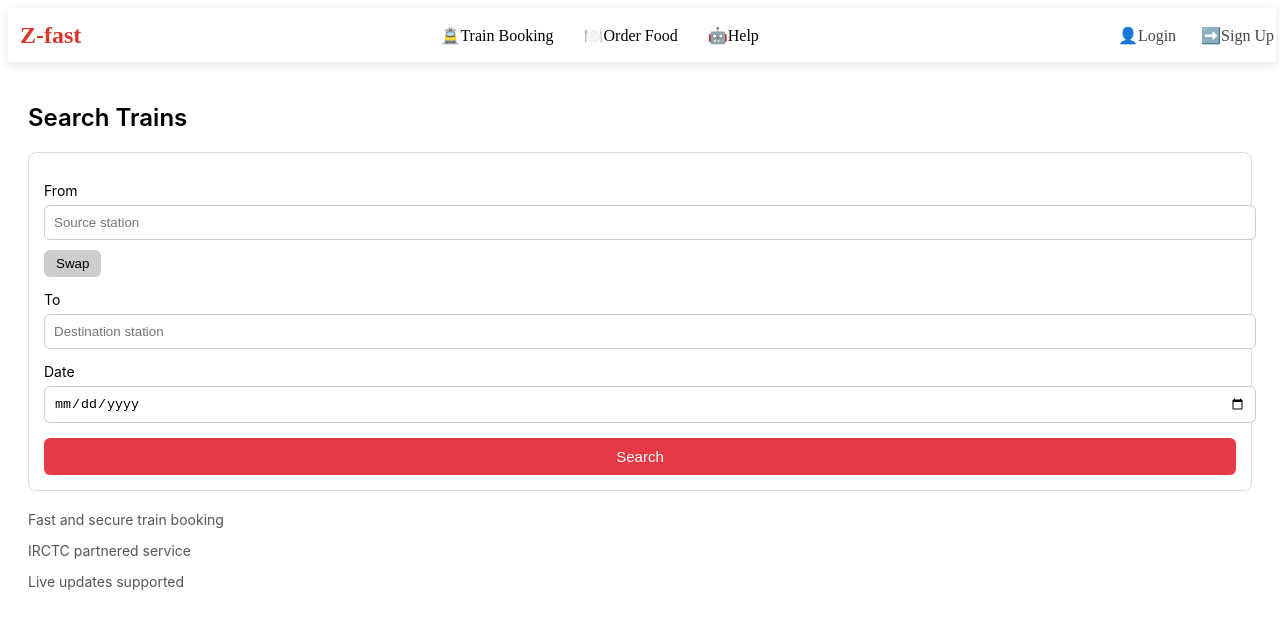
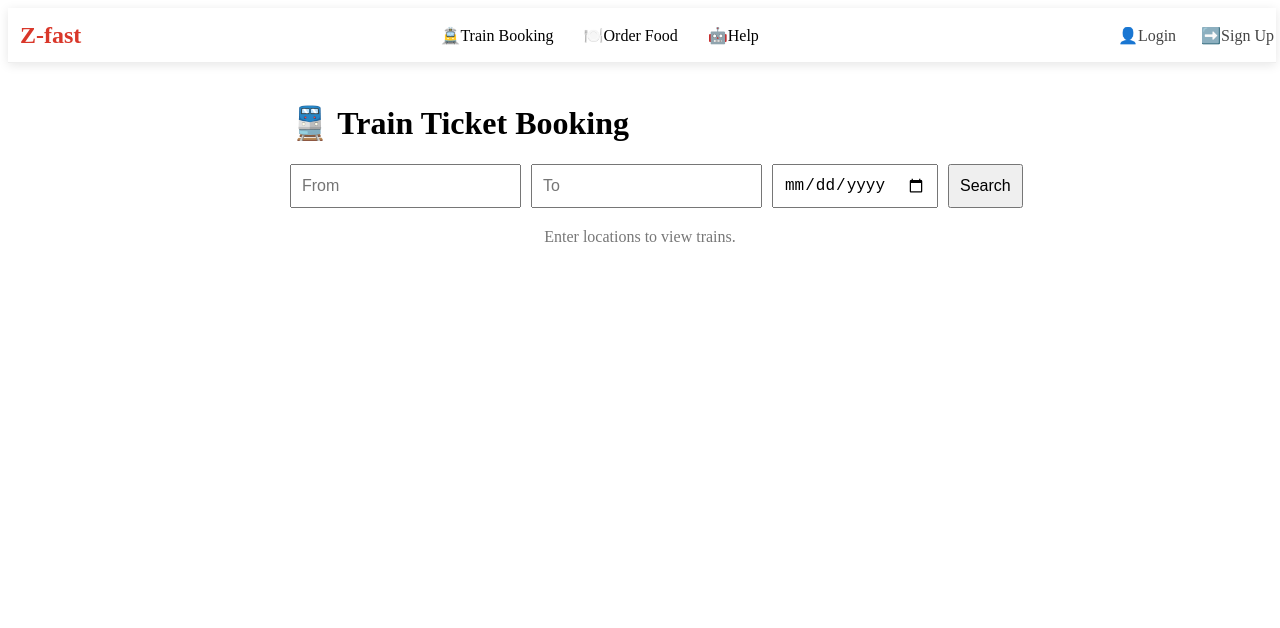
Before and after one commit to Kishoreveerasamy/tarin_ticket_booking_app_front_end, a React (Vite) app: page /train_ticket_booking_app/search-trains in a window 1280 px wide. Shown: the top 628 px of the page. Built offline with nearby package versions, Linux system fonts and the light colour scheme.

Commit message:
first commit

```diff
--- a/src/pages/TrainBooking.css
+++ b/src/pages/TrainBooking.css
@@ -1,62 +1,44 @@
-.tb-container {
+.train-booking {
   padding: 20px;
-  font-family: "Inter", sans-serif;
+  max-width: 700px;
+  margin: auto;
 }
 
-.tb-title {
-  font-size: 24px;
-  font-weight: 600;
+.search-container {
+  display: flex;
+  gap: 10px;
+  margin-bottom: 20px;
 }
 
-.tb-box {
+.search-container input,
+.search-container button {
+  padding: 10px;
+  font-size: 16px;
+}
+
+.train-card {
   border: 1px solid #ddd;
   padding: 15px;
+  margin-bottom: 15px;
   border-radius: 8px;
-  margin-top: 15px;
 }
 
-.tb-group {
-  margin-top: 12px;
+.train-card h3 {
+  margin: 0 0 10px;
 }
 
-.tb-group label {
-  font-size: 14px;
+.book-btn {
+  background: #007bff;
+  border: none;
+  color: white;
+  padding: 10px;
+  width: 100%;
+  margin-top: 10px;
+  cursor: pointer;
+  border-radius: 5px;
 }
 
-.tb-group input {
-  width: 100%;
-  padding: 9px;
-  margin-top: 5px;
-  border-radius: 6px;
-  border: 1px solid #ccc;
+.no-results {
+  text-align: center;
+  color: #777;
 }
-
-/* SWAP BUTTON */
-.tb-swap {
-  margin-top: 10px;
-  padding: 6px 12px;
-  border: none;
-  background: #ccc;
-  border-radius: 6px;
-  cursor: pointer;
-}
-
-/* SEARCH BUTTON */
-.tb-btn {
-  width: 100%;
-  padding: 10px;
-  background: #e63946;
-  color: white;
-  border: none;
-  border-radius: 6px;
-  cursor: pointer;
-  margin-top: 15px;
-  font-size: 15px;
-}
-
-/* INFO SECTION */
-.tb-info {
-  margin-top: 20px;
-  color: #555;
-  font-size: 14px;
-}
--- a/src/pages/TrainBooking.jsx
+++ b/src/pages/TrainBooking.jsx
@@ -1,71 +1,93 @@
-import { useState } from "react";
-import "./TrainBooking.css";
+import { useState } from "react"
+import "./TrainBooking.css"
 
 export default function TrainBooking() {
-  const [from, setFrom] = useState("");
-  const [to, setTo] = useState("");
-  const [date, setDate] = useState("");
+  const [from, setFrom] = useState("")
+  const [to, setTo] = useState("")
 
-  function swap() {
-    const temp = from;
-    setFrom(to);
-    setTo(temp);
+
+  const [date, setDate] = useState("")
+  const [trains, setTrains] = useState([])
+
+  const generateRandomTime = () => {
+    const hours = Math.floor(Math.random() * 12) + 1
+    const minutes = ["00", "15", "30", "45"][Math.floor(Math.random() * 4)]
+
+
+    const ampm = Math.random() > 0.5 ? "AM" : "PM"
+    return `${hours}:${minutes} ${ampm}`
   }
 
-  function search() {
-    if (from === "" || to === "" || date === "") {
-      alert("Please enter all fields");
-      return;
+  const handleSearch = () => {
+    if (!from || !to || !date) {
+      alert("Enter From, To, and Date")
+      return
     }
 
-    console.log("Searching trains...", { from, to, date });
+    const generatedTrains = Array.from({ length: 5 }, () => ({
+      id: Date.now() + Math.random(),
+
+      number: Math.floor(10000 + Math.random() * 90000),
+      name: `${from} - ${to} Express`,
+      from: from,
+      to: to,
+
+      date: date,
+      time: generateRandomTime(),
+      price: Math.floor(150 + Math.random() * 900),
+    }))
+
+    setTrains(generatedTrains)
   }
 
   return (
-    <div className="tb-container">
-      <h2 className="tb-title">Search Trains</h2>
+    <div className="train-booking">
+      <h1>🚆 Train Ticket Booking</h1>
 
-      <div className="tb-box">
+      <div className="search-container">
 
-        <div className="tb-group">
-          <label>From</label>
         <input
           type="text"
-            placeholder="Source station"
+          placeholder="From"
           value={from}
           onChange={(e) => setFrom(e.target.value)}
         />
-        </div>
 
-        <button className="tb-swap" onClick={swap}>Swap</button>
-
-        <div className="tb-group">
-          <label>To</label>
         <input
           type="text"
-            placeholder="Destination station"
+          placeholder="To"
           value={to}
           onChange={(e) => setTo(e.target.value)}
         />
-        </div>
 
-        <div className="tb-group">
-          <label>Date</label>
         <input
           type="date"
           value={date}
           onChange={(e) => setDate(e.target.value)}
         />
+
+        <button onClick={handleSearch}>Search</button>
       </div>
 
-        <button className="tb-btn" onClick={search}>Search</button>
+      <div className="train-list">
+        {trains.length === 0 ? (
+          <p className="no-results">Enter locations to view trains.</p>
+        ) : (
+          trains.map((train) => (
+            <div className="train-card" key={train.id}>
+              <h3>{train.number} - {train.name}</h3>
+              <p><strong>Route:</strong> {train.from} → {train.to}</p>
+              <p><strong>Date:</strong> {train.date}</p>
+
+
+              <p><strong>Time:</strong> {train.time}</p>
+              <p><strong>Price:</strong> ₹{train.price}</p>
+
+              <button className="book-btn">Book Now</button>
             </div>
-
-      <div className="tb-info">
-        <p>Fast and secure train booking</p>
-        <p>IRCTC partnered service</p>
-        <p>Live updates supported</p>
+          ))
+        )}
       </div>
     </div>
-  );
+  )
 }
```
Also changed, not shown: package.json (+7 -0 lines), src/App.jsx (+19 -11 lines), src/main.jsx (+6 -6 lines), src/pages/Account.jsx (+15 -9 lines), src/pages/Help.jsx (+24 -7 lines), src/pages/Home.jsx (+16 -4 lines), src/pages/Login.jsx (+20 -12 lines), src/pages/MyBookings.jsx (+23 -3 lines), src/pages/OrderFood.jsx (+20 -10 lines), src/pages/Signup.jsx (+34 -18 lines). Lines whose indentation alone changed are shown as unchanged.
